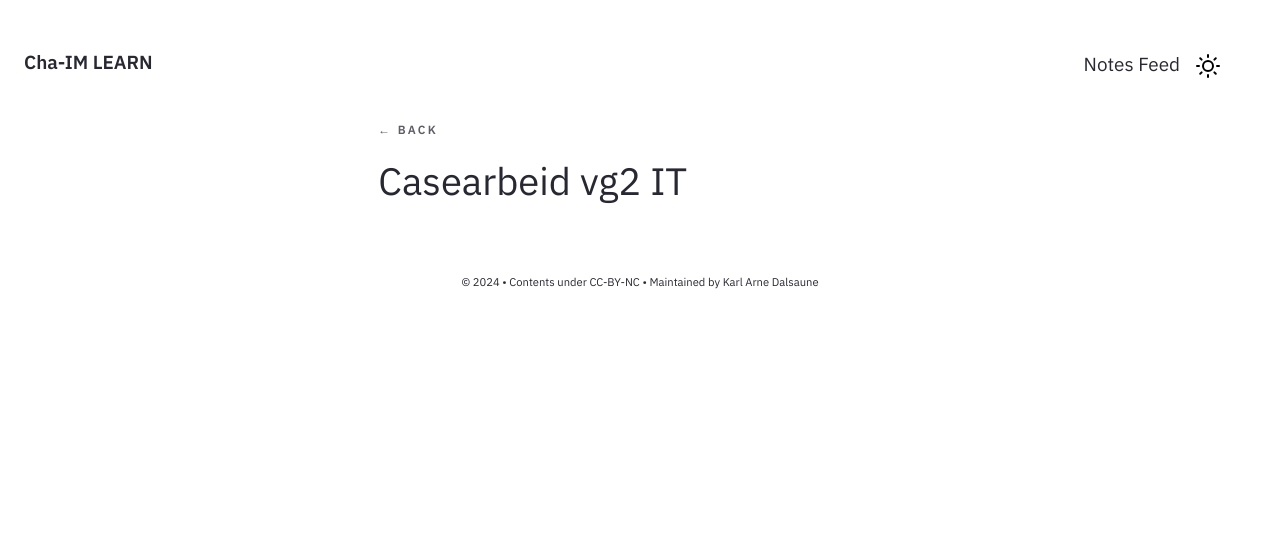
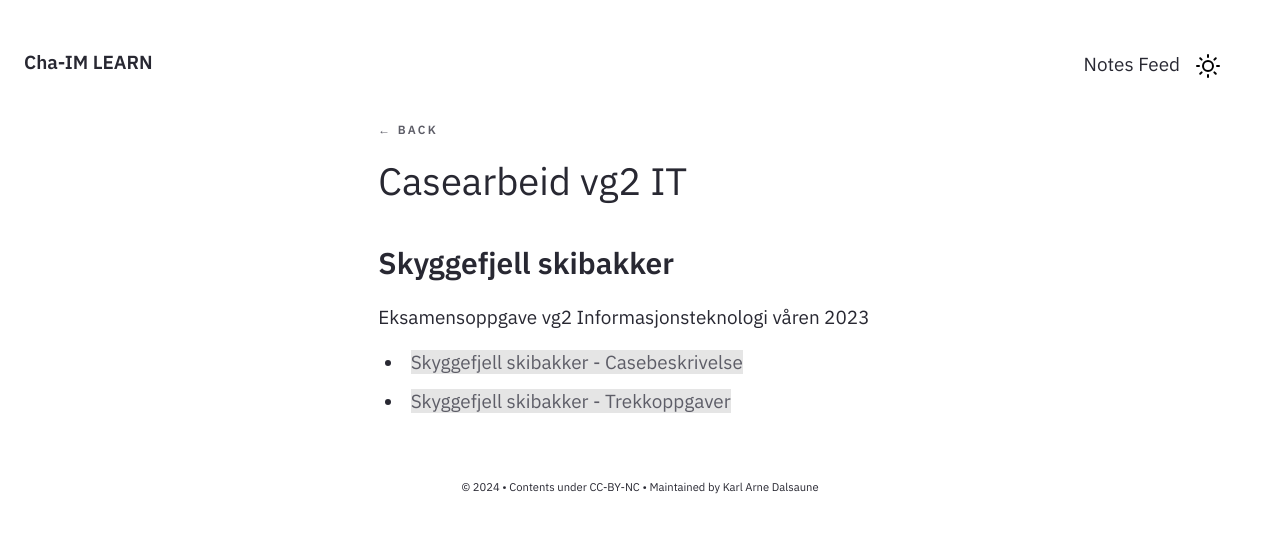
Before and after one commit to Cha-IM/cha-im.github.io, a Jekyll site: the page built from _notes/Public/Casearbeid vg2 IT/Casearbeid vg2 IT.md, in a window 1280 px wide. Shown: the top 533 px of the page. Built offline with Jekyll 4.4.1, drawn with Linux system fonts in a browser that asks for light colours.

Commit message:
fix: fixed broken links

```diff
--- a/_notes/Public/Casearbeid vg2 IT/Casearbeid vg2 IT.md
+++ b/_notes/Public/Casearbeid vg2 IT/Casearbeid vg2 IT.md
@@ -3,3 +3,7 @@ title: Casearbeid vg2 IT
 feed: hide
 date: 16-04-2024
 ---
+## Skyggefjell skibakker
+Eksamensoppgave vg2 Informasjonsteknologi våren 2023
+- [[Skyggefjell skibakker - Casebeskrivelse]]
+- [[Skyggefjell skibakker - Trekkoppgaver]]
```
